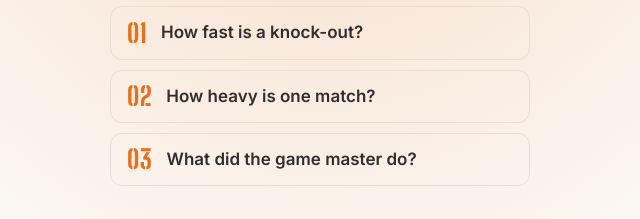
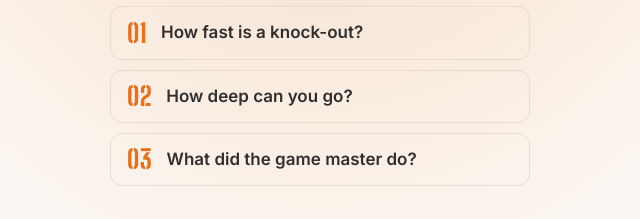
Before and after one commit to orange-case/orange-case.github.io, a plain HTML site: page index.html in a window 1280 px wide. Shown: the part 699-918 px from the top of the page, 320-960 px from the left. Drawn offline with Linux system fonts and the light colour scheme.

Commit message:
feat: second teaser line asks how deep you can go
Co-Authored-By: Claude Opus 5.5 <noreply@anthropic.com>

```diff
--- a/index.html
+++ b/index.html
@@ -26,7 +26,7 @@
 
     <ul class="challenges">
       <li><span class="stencil">01</span> How fast is a knock-out?</li>
-      <li><span class="stencil">02</span> How heavy is one match?</li>
+      <li><span class="stencil">02</span> How deep can you go?</li>
       <li><span class="stencil">03</span> What did the game master do?</li>
     </ul>
 
```
